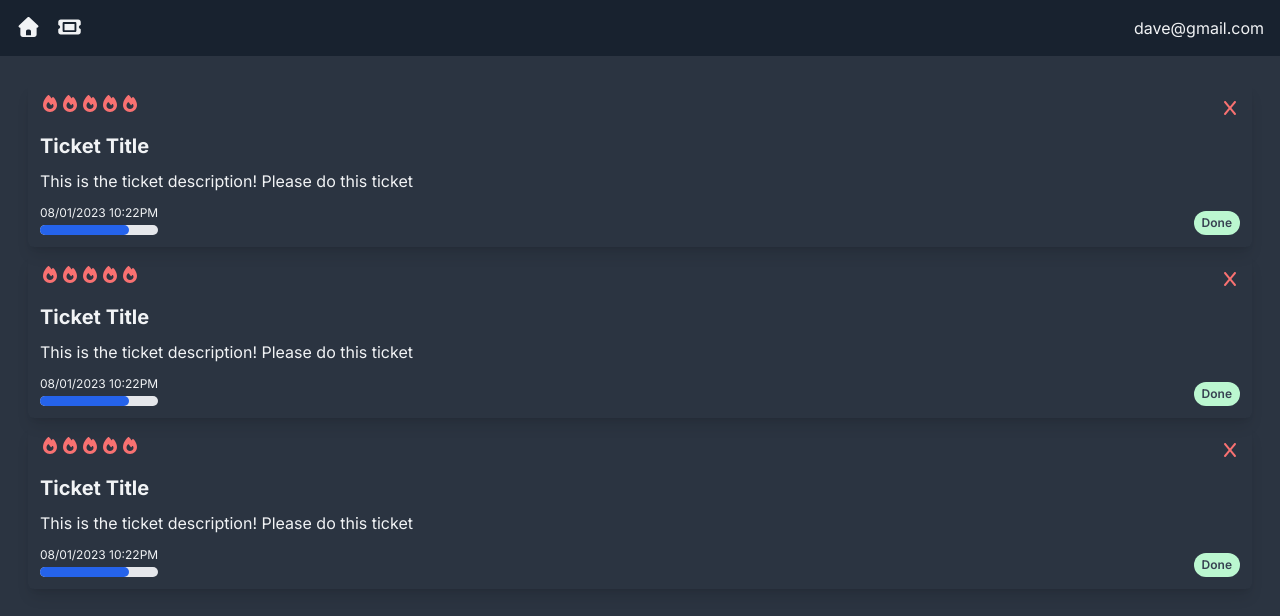
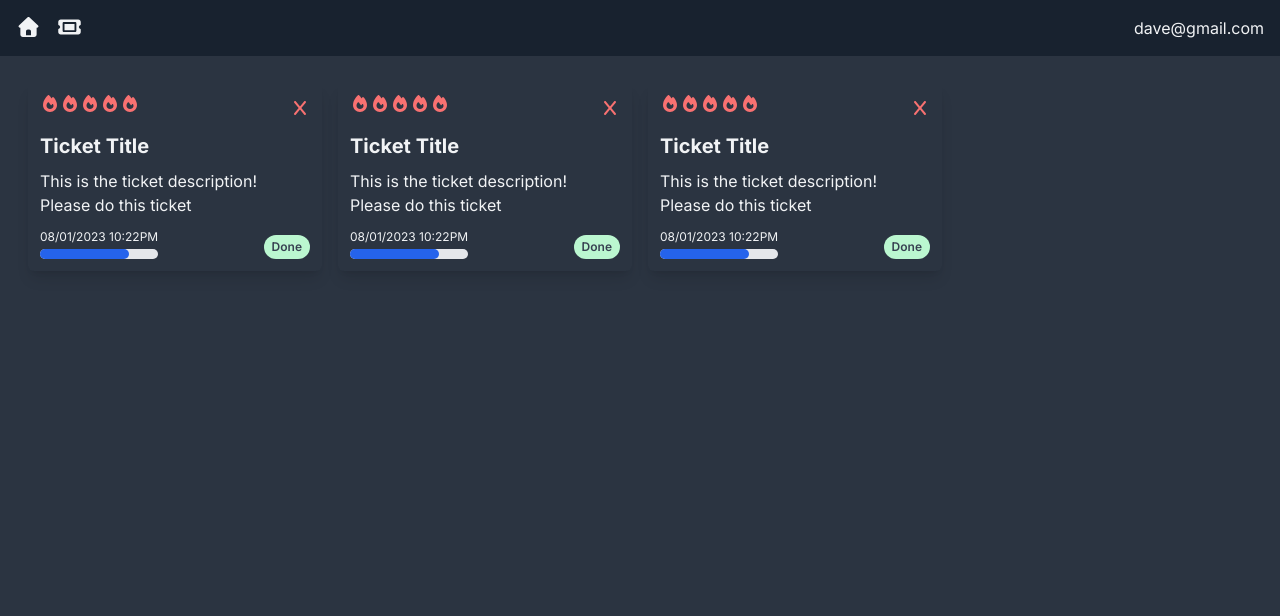
Before and after one commit to EnobongOffiong/ticket-system, a Next.js app: page / in a window 1280 px wide. Shown: the top 616 px of the page. Built offline with nearby package versions, Linux system fonts and the light colour scheme.

Commit message:
Added mongodb to the project and created Ticket model

```diff
--- a/app/page.jsx
+++ b/app/page.jsx
@@ -6,10 +6,11 @@ const Dashboard = () => {
   return (
     <div className="p-5">
       {/* lg: and xl: are tailwind properties that allo you to specify styling for differnet screen sizes */}
-      <div className="lg:grid grid-cols-2 xl:grid-cols-4"></div>
-      <TicketCard />
-      <TicketCard />
-      <TicketCard />
+      <div className="lg:grid grid-cols-2 xl:grid-cols-4">
+        <TicketCard />
+        <TicketCard />
+        <TicketCard />
+      </div>
     </div>
   );
 };
```
